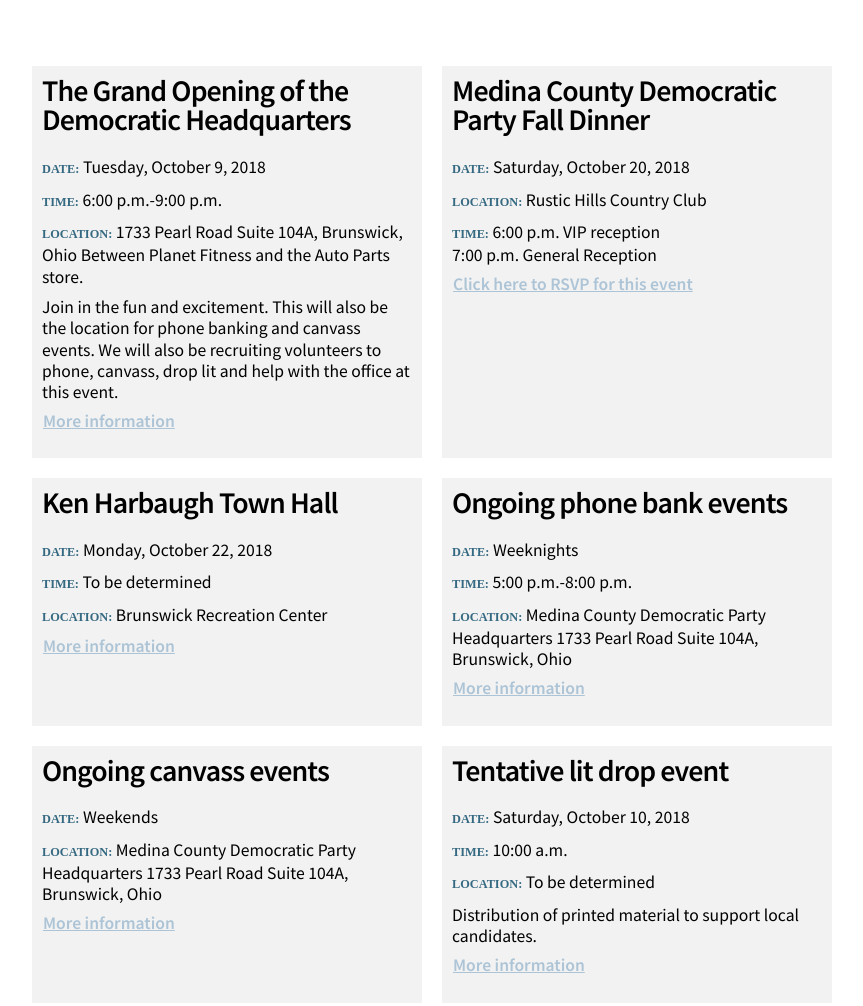
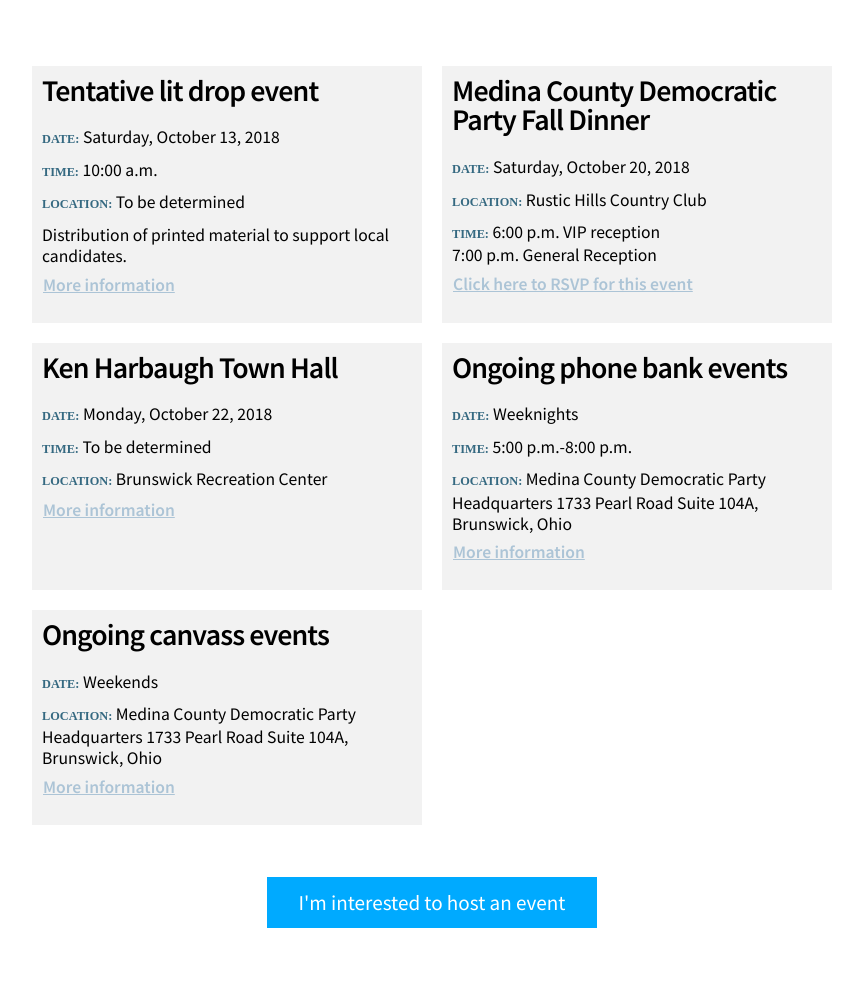
Before and after one commit to robmcgarr/MCDP1018, a plain HTML site: page events.html in a window 1280 px wide. Shown: the part 380-1386 px from the top of the page, without its empty margins (208-1071 px from the left). Drawn offline with Linux system fonts and the light colour scheme; a script that the page names is missing; a web font is replaced by a local one.

Commit message:
event and deadline changes
event and deadline changes based on todays date.

```diff
--- a/events.html
+++ b/events.html
@@ -52,12 +52,12 @@
 			<p class="introduction">Days to Election Day are dwindling. We need volunteers to assist our candidates with phone banks, lit drops and canvassing. Our candidates have been working hard please help them on the last step of their journey. Please volunteer!</p>
 				<ul class="events">
 					<li>
-						<h3 class="event-name">The Grand Opening of the Democratic Headquarters</h3>
-						<p><strong>Date:</strong> Tuesday, October 9, 2018</p>
-						<p><strong>Time:</strong> 6:00 p.m.-9:00 p.m.</p>
-						<p><strong>Location:</strong> 1733 Pearl Road Suite 104A, Brunswick, Ohio Between Planet Fitness and the Auto Parts store.</p>
-						<p>Join in the fun and excitement. This will also be the location for phone banking and canvass events. We will also be recruiting volunteers to phone, canvass, drop lit and help with the office at this event.</p>
-						<a href="mailto:jvwmedcty@aol.com?subject=From+MCDP+website:+Request+for+more+information+about+Day+of+Action+event+on+10/6/18">More information</a>
+						<h3 class="event-name">Tentative lit drop event</h3>
+						<p><strong>Date:</strong> Saturday, October 13, 2018</p>
+						<p><strong>Time:</strong> 10:00 a.m.</p>
+						<p><strong>Location:</strong> To be determined</p>
+						<p>Distribution of printed material to support local candidates.</p>
+						<a href="mailto:jvwmedcty@aol.com?subject=From+MCDP+website:+Request+for+more+information+about+Ken+Harbaugh+Town+Hall+event+on+10/22/18">More information</a>
 					</li>
 					<li>
 						<h3 class="event-name">Medina County Democratic Party Fall Dinner</h3>
@@ -84,14 +84,6 @@
 						<h3 class="event-name">Ongoing canvass events</h3>
 						<p><strong>Date:</strong> Weekends</p>
 						<p><strong>Location:</strong> Medina County Democratic Party Headquarters 1733 Pearl Road Suite 104A, Brunswick, Ohio</p>
-						<a href="mailto:jvwmedcty@aol.com?subject=From+MCDP+website:+Request+for+more+information+about+Ken+Harbaugh+Town+Hall+event+on+10/22/18">More information</a>
-					</li>
-					<li>
-						<h3 class="event-name">Tentative lit drop event</h3>
-						<p><strong>Date:</strong> Saturday, October 10, 2018</p>
-						<p><strong>Time:</strong> 10:00 a.m.</p>
-						<p><strong>Location:</strong> To be determined</p>
-						<p>Distribution of printed material to support local candidates.</p>
 						<a href="mailto:jvwmedcty@aol.com?subject=From+MCDP+website:+Request+for+more+information+about+Ken+Harbaugh+Town+Hall+event+on+10/22/18">More information</a>
 					</li>
 				</ul>
```
Also changed, not shown: index.html (+1 -1 lines).
